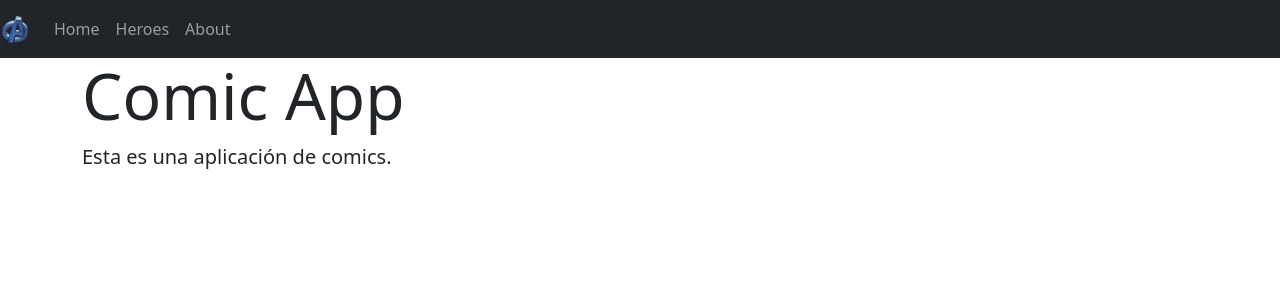
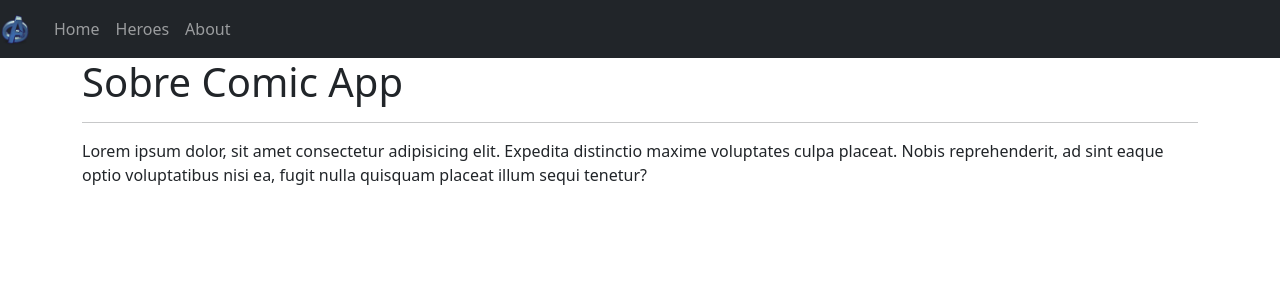
Before and after one commit to EdierBernal/02-spa, an Angular app: page /about in a window 1280 px wide. Before the commit this address led to /. Shown: the top 300 px of the page. Built offline with nearby package versions, Linux system fonts and the light colour scheme.

Commit message:
create routes. And add animations

```diff
--- a/src/app/app.component.html
+++ b/src/app/app.component.html
@@ -1,2 +1,4 @@
 <app-navbar></app-navbar>
-<app-home></app-home>
+<div class="container">
+    <router-outlet></router-outlet>
+</div>
--- /dev/null
+++ b/src/app/app.routes.ts
@@ -0,0 +1,14 @@
+import { RouterModule, Routes } from '@angular/router';
+import { HomeComponent } from './components/home/home.component';
+import { AboutComponent } from './components/about/about.component';
+import { HeroesComponent } from './components/heroes/heroes.component';
+
+const APP_ROUTES: Routes = [
+  { path: 'home', component: HomeComponent },
+  { path: 'about', component: AboutComponent },
+  { path: 'heroes', component: HeroesComponent },
+
+  { path: '**', pathMatch: 'full', redirectTo: '' },
+];
+
+export const APP_ROUTING = RouterModule.forRoot(APP_ROUTES);
--- a/src/app/components/about/about.component.html
+++ b/src/app/components/about/about.component.html
@@ -1 +1,5 @@
-<p>about works!</p>
+<h1 class="animated fadeIn fast">Sobre Comic App</h1>
+<hr>
+<p class="fadeIn">
+    Lorem ipsum dolor, sit amet consectetur adipisicing elit. Expedita distinctio maxime voluptates culpa placeat. Nobis reprehenderit, ad sint eaque optio voluptatibus nisi ea, fugit nulla quisquam placeat illum sequi tenetur?
+</p>
--- a/src/app/components/heroes/heroes.component.html
+++ b/src/app/components/heroes/heroes.component.html
@@ -1 +1,3 @@
-<p>heroes works!</p>
+<div class="container">
+    <p>heroes works!</p>
+</div>
--- a/src/app/components/home/home.component.html
+++ b/src/app/components/home/home.component.html
@@ -1,6 +1,8 @@
-<div class="jumbotron jumbotron-fluid">
+<div class="mt-4 p-5 bg-dark text-white rounded">
+
     <div class="container">
-        <h1 class="display-3"> Comic App</h1>
+        <h1 class="display-3">Comic App</h1>
         <p class="lead">Esta es una aplicación de comics.</p>
     </div>
+
 </div>
--- a/src/styles.css
+++ b/src/styles.css
@@ -1 +1,35 @@
 /* You can add global styles to this file, and also import other style files */
+
+.main-container {
+    margin-top: 20px;
+}
+
+
+/* Animaciones */
+
+.animated {
+    -webkit-animation-duration: 1s;
+    animation-duration: 1s;
+    -webkit-animation-fill-mode: both;
+    animation-fill-mode: both;
+}
+
+.fast {
+    -webkit-animation-duration: 0.4s;
+    animation-duration: 0.4s;
+    -webkit-animation-fill-mode: both;
+    animation-fill-mode: both;
+}
+
+@keyframes fadeIn {
+    from {
+        opacity: 0;
+    }
+    to {
+        opacity: 1;
+    }
+}
+
+.fadeIn {
+    animation-name: fadeIn;
+}
```
Also changed, not shown: src/app/app.module.ts (+8 -1 lines).
